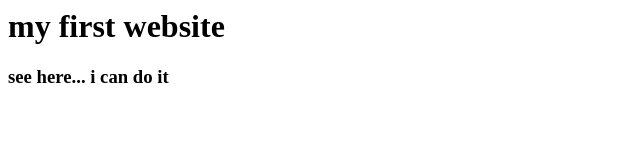
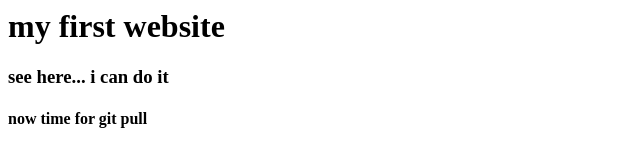
Before and after one commit to rakin-ahmed/my-first-website, a plain HTML site: page index.html in a window 1280 px wide. Shown: the whole page, without its empty margins (0-640 px from the left). Drawn offline with Linux system fonts and the light colour scheme.

Commit message:
Update index.html

```diff
--- a/index.html
+++ b/index.html
@@ -2,5 +2,6 @@
     <body>
         <h1>my first website</h1>
         <h3>see here... i can do it</h3>
+        <h4>now time for git pull</h4>
     </body>
 </html>
```
